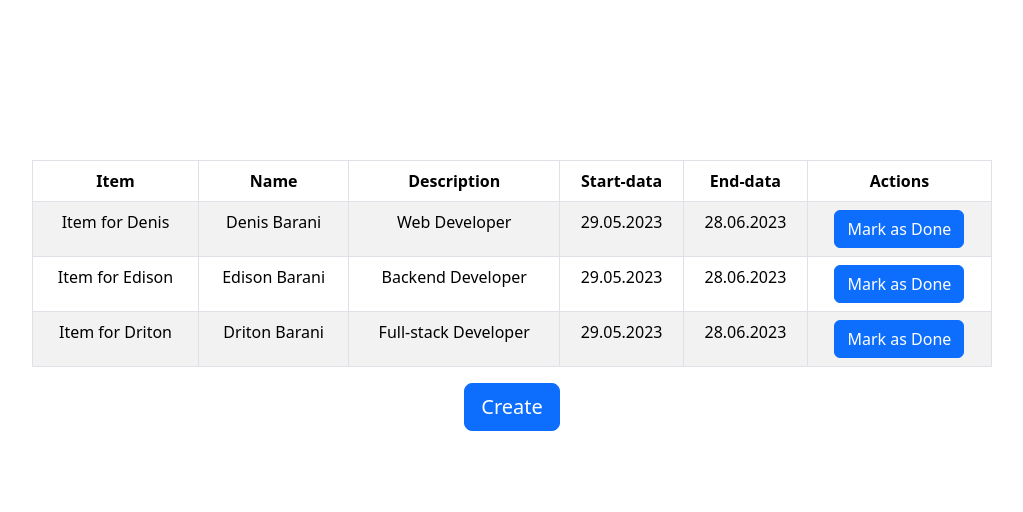
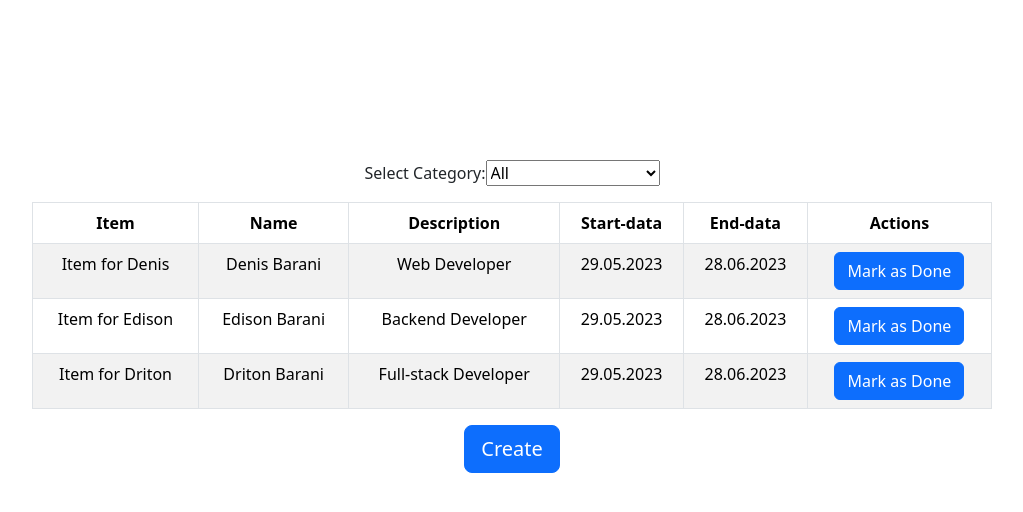
Before and after one commit to denisbarani/ToDo, a React (Create React App) app: page / in a window 1280 px wide. Shown: the top 512 px of the page, without its empty margins (128-1151 px from the left). Built offline with nearby package versions, Linux system fonts and the light colour scheme.

Commit message:
Added input for Categories

```diff
--- a/src/components/create.js
+++ b/src/components/create.js
@@ -24,6 +24,7 @@ function Create() {
       Name: name,
       Description: description,
       EndData: enddata,
+      currentDate : currentDate
     //   CreatedDate: formattedDate,
     };
 
--- a/src/components/home.js
+++ b/src/components/home.js
@@ -7,6 +7,8 @@ import { Link } from "react-router-dom";
 function Home() {
 
   const [isNewUserAdded, setIsNewUserAdded] = useState(false);
+  const [selectedCategory, setSelectedCategory] = useState("All");
+  const categories = ["All", "Web Developer", "Backend Developer", "Full-stack Developer"]; // Add more categories as needed
 
 
   // Function to mark an item as done
@@ -18,6 +20,10 @@ function Home() {
       }
     }
   };
+  const filteredArray = array.filter((item) => {
+    if (selectedCategory === "All") return true; // Show all items when "All" is selected
+    return item.Description === selectedCategory;
+  });
 
   // Function to handle when a new user is added
   const handleNewUserAdded = () => {
@@ -26,6 +32,21 @@ function Home() {
 
   return (
     <div style={{ margin: "10rem" }}>
+           <div style={{ marginBottom: "1rem" }}>
+        <label htmlFor="category-select">Select Category:</label>
+        <select
+          id="category-select"
+          onChange={(e) => setSelectedCategory(e.target.value)}
+          value={selectedCategory}
+        >
+          {/* Add more options based on your actual categories */}
+          {categories.map((category) => (
+            <option key={category} value={category}>
+              {category}
+            </option>
+          ))}
+        </select>
+      </div>
       <Table striped bordered hover="sm">
         <thead>
           <tr>
@@ -38,7 +59,7 @@ function Home() {
           </tr>
         </thead>
         <tbody>
-          {array.map((item) => {
+          {filteredArray.map((item) => {
             return (
               <tr key={item.Name}>
                 <td>{item.Item}</td>
```
